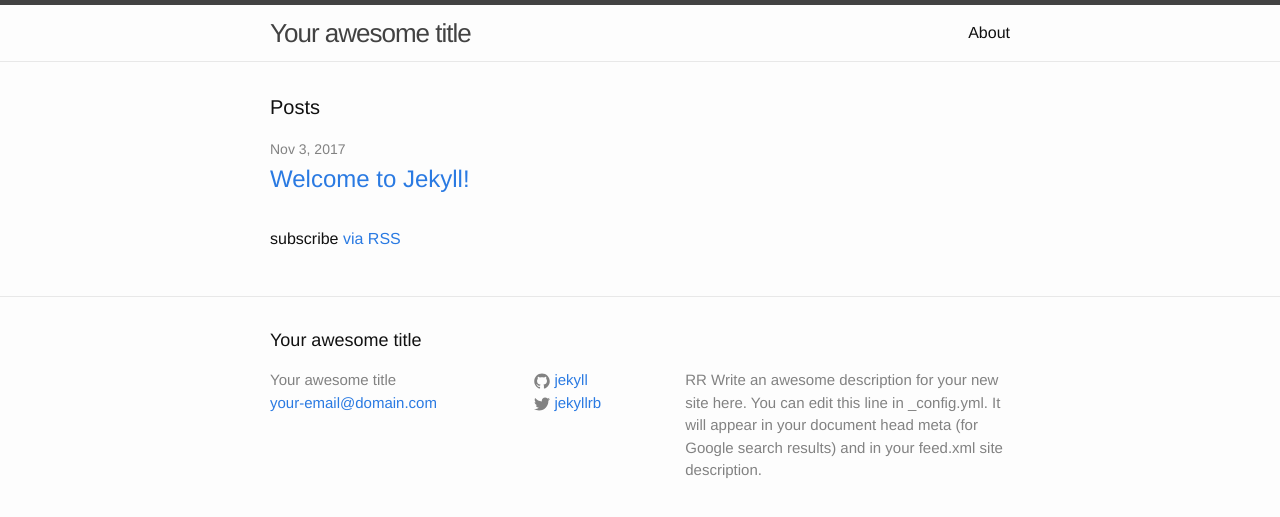
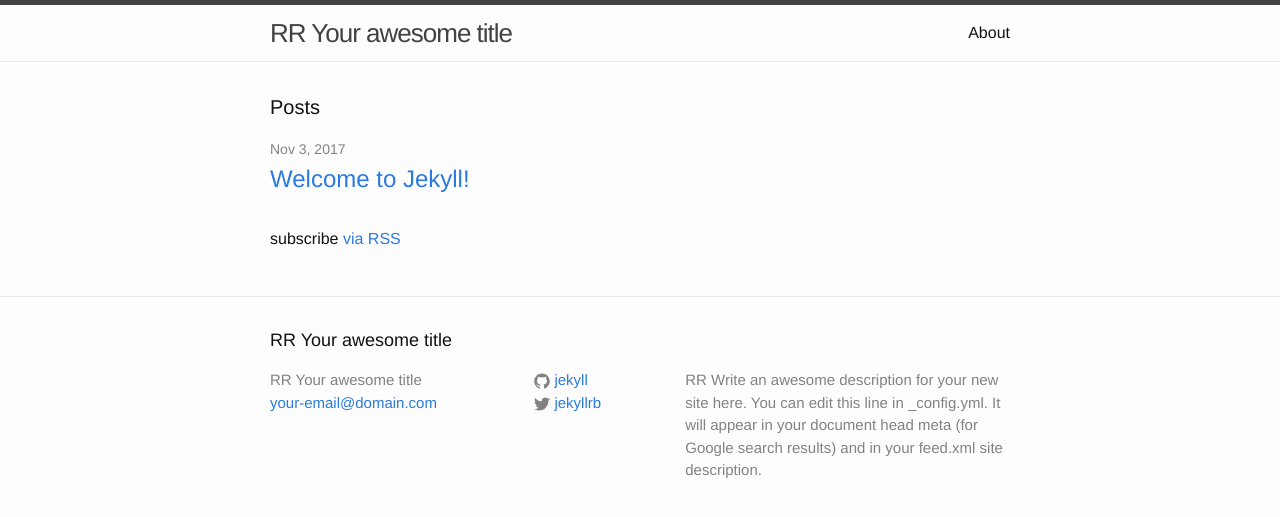
Before and after one commit to ReynoldReynolds/ReynoldReynolds.github.io, a Jekyll site: the page built from index.html, in a window 1280 px wide. Shown: the top 517 px of the page. Built offline with Jekyll 4.4.1, drawn with Linux system fonts in a browser that asks for light colours.

```diff
--- a/_config.yml
+++ b/_config.yml
@@ -6,7 +6,7 @@
 # 'jekyll serve'. If you change this file, please restart the server process.
 
 # Site settings
-title: Your awesome title
+title: RR Your awesome title
 email: your-email@domain.com
 description: > # this means to ignore newlines until "baseurl:"
   RR Write an awesome description for your new site here. You can edit this
```
